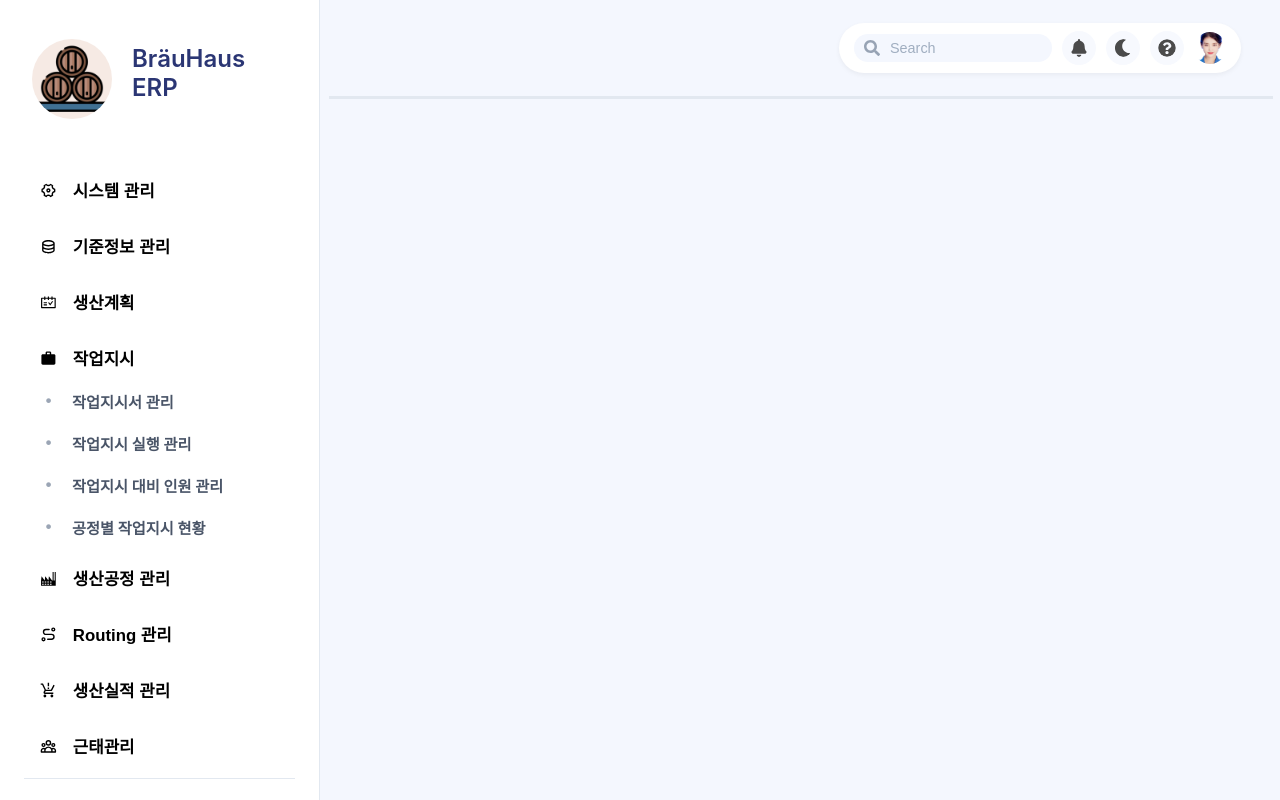
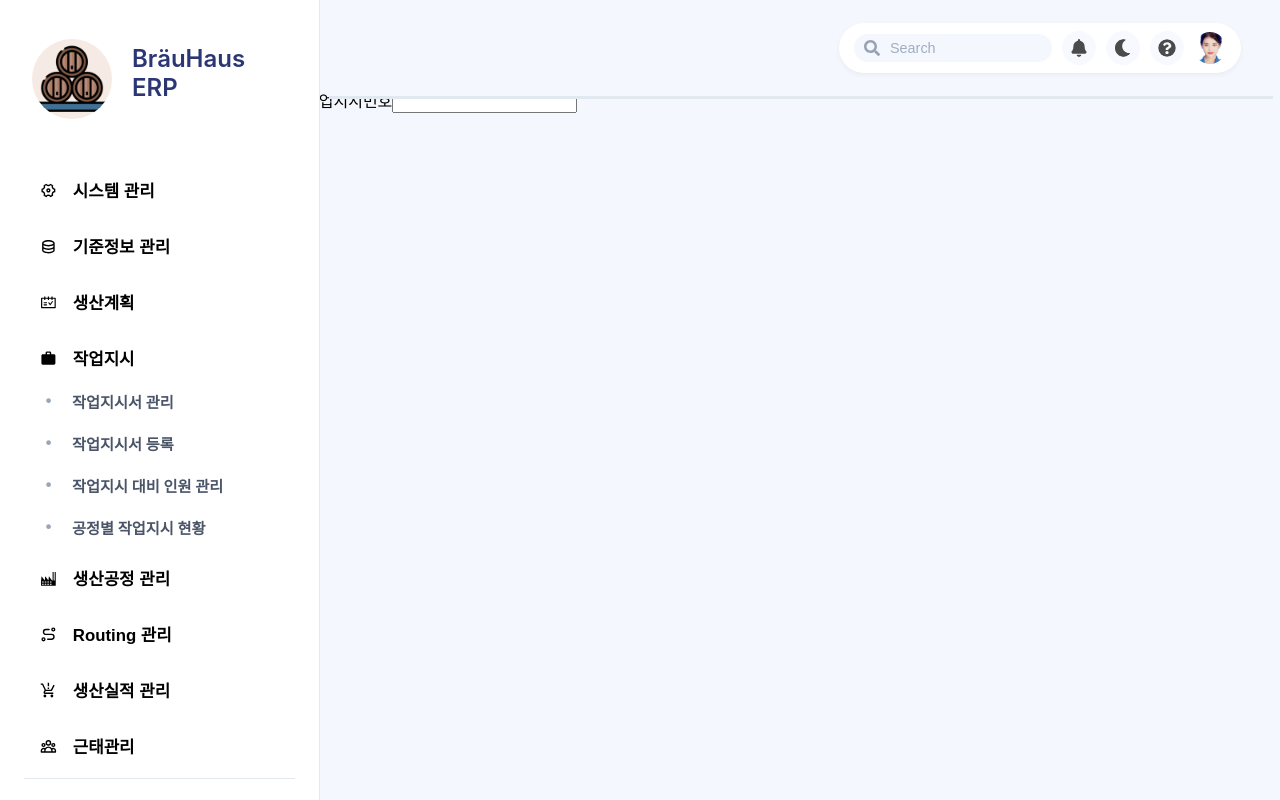
Before and after one commit to QualityCore/QualityCore-frontend, a React (Create React App) app: page /workorders in a window 1280 px wide. Both pictures are taken after a click on the button "작업지시". Built offline with nearby package versions, Linux system fonts and the light colour scheme.

Commit message:
<25.02.12> 프론트엔드 CSS 작업지시서 전체조회

```diff
--- a/src/App.js
+++ b/src/App.js
@@ -4,6 +4,7 @@ import Header from "./components/Header";
 import Home from "./pages/Home";
 import ProductionPlan from "./pages/ProductionPlan";
 import Attendance from "./pages/Attendance";
+import WorkOrder from "./pages/work/WorkOrder";
 import './App.css';
 
 const App = () => {
@@ -21,6 +22,7 @@ const App = () => {
               <Route path="/" element={<Home />} />
               <Route path="/production" element={<ProductionPlan />} />
               <Route path="/attendance" element={<Attendance />} />
+              <Route path="/workorders" element={<WorkOrder />} />
             </Routes>
           </div>
         </div>
--- a/src/components/Sidebar.js
+++ b/src/components/Sidebar.js
@@ -81,10 +81,10 @@ const Sidebar = () => {
           </button>
           {openCategory === "작업지시" && (
             <ul className="submenu">
-              <li><Link to="/work-orders">작업지시서 관리</Link></li>
-              <li><Link to="/work-execution">작업지시 실행 관리</Link></li>
-              <li><Link to="/work-personnel">작업지시 대비 인원 관리</Link></li>
-              <li><Link to="/work-progress">공정별 작업지시 현황</Link></li>
+              <li><Link to="/workorders">작업지시서 관리</Link></li>
+              <li><Link to="/workcreate">작업지시서 등록</Link></li>
+              <li><Link to="/workpersonnel">작업지시 대비 인원 관리</Link></li>
+              <li><Link to="/workprogress">공정별 작업지시 현황</Link></li>
             </ul>
           )}
         </li>
--- /dev/null
+++ b/src/pages/work/WorkOrder.js
@@ -0,0 +1,18 @@
+function WorkOrder() {
+
+    return (
+        <>
+            <div className="searchbar">
+                <label>작업지시번호</label>
+                <input type="text" />
+            </div>
+            <div className="mainbar">
+                <table>
+
+                </table>
+            </div>
+        </>
+    );
+}
+
+export default WorkOrder;
--- /dev/null
+++ b/src/pages/work/workOrders.css
@@ -0,0 +1,7 @@
+.searchbar {
+    border: 1px solid red;
+}
+
+.mainbar {
+    border: 1px solid red;
+}
```
Lines whose indentation alone changed are shown as unchanged.
